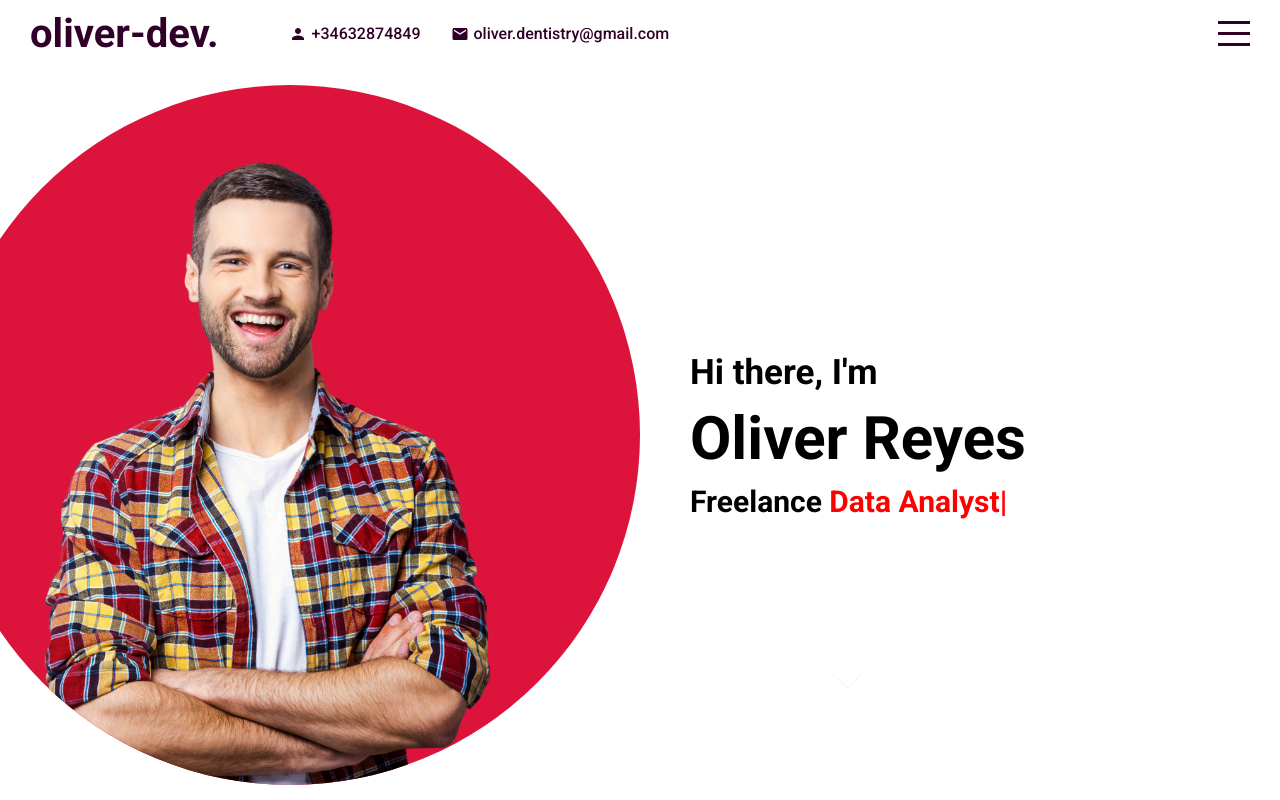
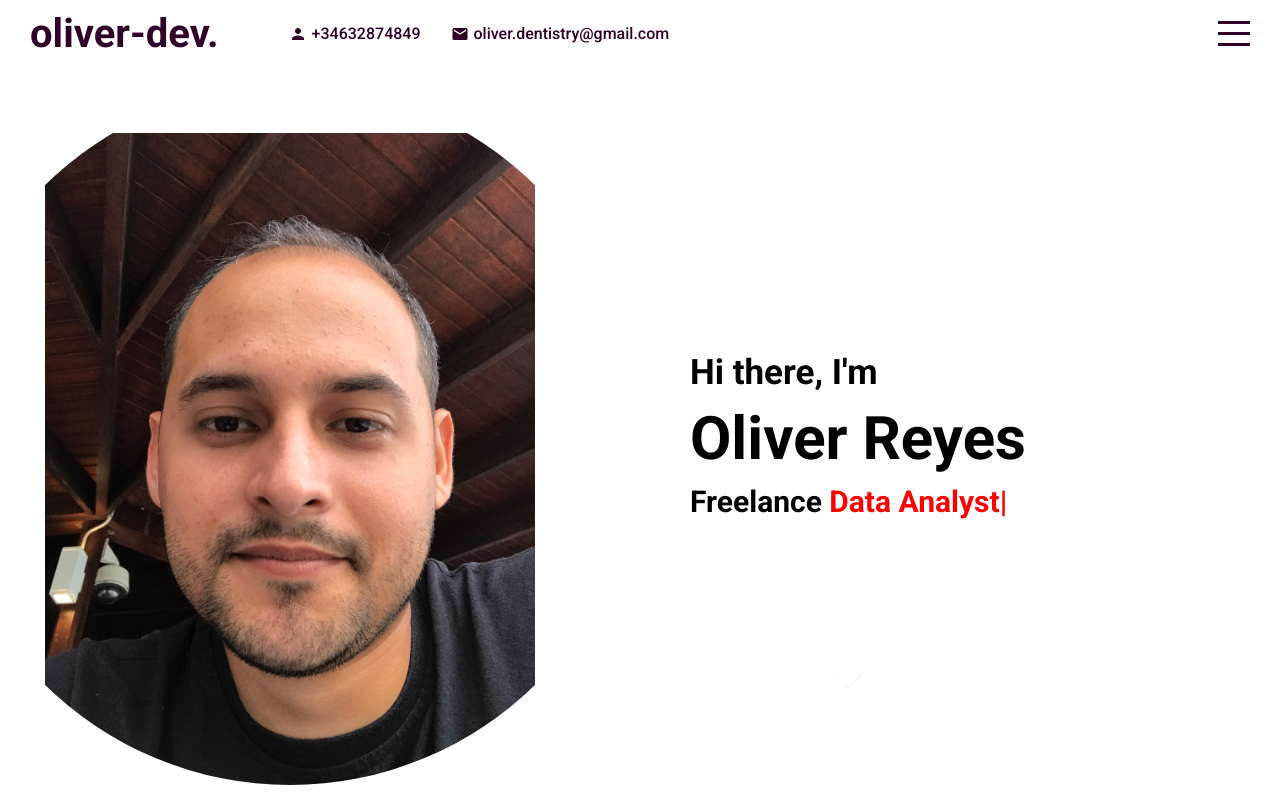
Before and after one commit to guerreroz01/portfolio, a React (Create React App) app: page / in a window 1280 px wide. Built offline with nearby package versions, Linux system fonts and the light colour scheme.

Commit message:
change the profile pic

```diff
--- a/src/components/intro/Intro.jsx
+++ b/src/components/intro/Intro.jsx
@@ -19,7 +19,7 @@
         <div className="intro" id="intro">
             <div className="left">
                 <div className="imgContainer">
-                    <img src="assets/man.png" alt="" />
+                    <img src="assets/IMG_1378.JPG" alt="" />
                 </div>
             </div>
             <div className="right">
--- a/src/components/intro/intro.scss
+++ b/src/components/intro/intro.scss
@@ -22,7 +22,7 @@
             width: 700px;
             height: 700px;
             overflow: hidden;
-            background-color: crimson;
+        /*    background-color: crimson;*/
             border-radius: 50%;
             display: flex;
             align-items: flex-end;
@@ -38,7 +38,7 @@
             }
 
             img{
-                width: 90%;
+                width: 70%;
 
               @include mobile{
                   padding-top: 20px;
```
Also changed, not shown: public/assets/IMG_1378.JPG (added), 1 other file (tests, documents, lock files or other folders).
